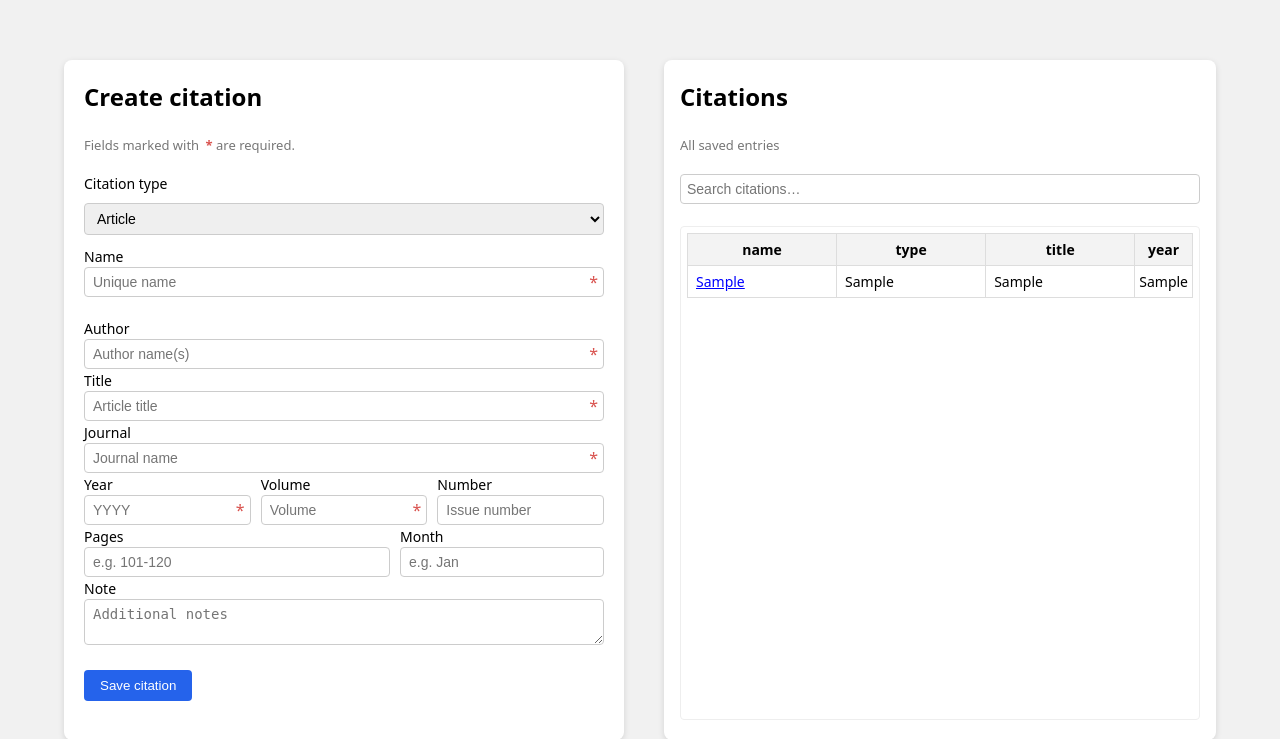
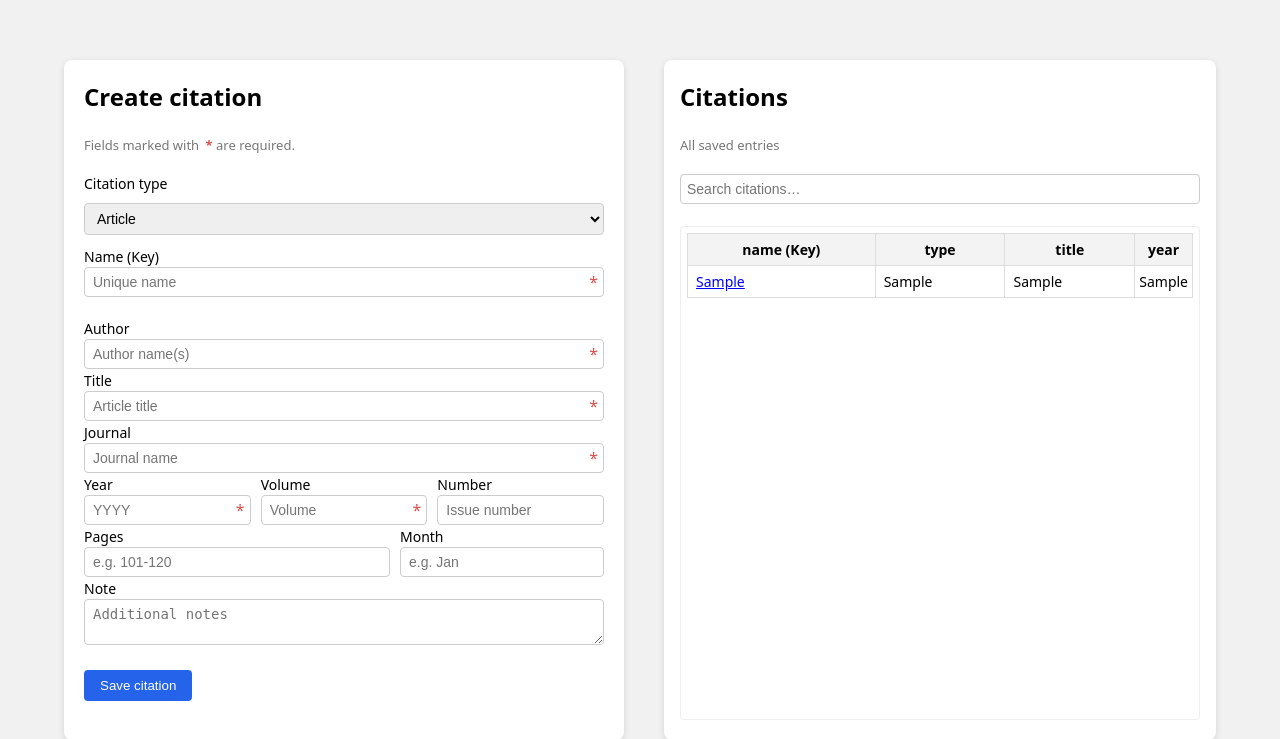
Before and after one commit to tiinasor/ohtu-miniprojekti, a Flask app: template src/templates/index.html in a window 1280 px wide. Shown: the top 739 px of the page. Run offline with Flask 3, Linux system fonts and the light colour scheme; the template is opened without the code that fills it: most values are stand-ins (such as "Sample title", 1, 10 or a date in 2020).

Commit message:
Add "(Key)" next to the citation name in create/edit forms as well as the table header

```diff
--- a/src/templates/edits/article_edit.html
+++ b/src/templates/edits/article_edit.html
@@ -26,7 +26,7 @@ Edit article - {{ citation.get_field("name") }}
 
         <!-- Name (unique) -->
         <div class="field-row field-large required-field">
-            <label for="citation_name">Name</label>
+            <label for="citation_name">Name (Key)</label>
             <div class="required-wrapper">
                 <input
                     type="text"
--- a/src/templates/edits/book_edit.html
+++ b/src/templates/edits/book_edit.html
@@ -26,7 +26,7 @@ Edit book - {{ citation.get_field("name") }}
 
         <!-- Name (unique) -->
         <div class="field-row field-large required-field">
-            <label for="citation_name">Name</label>
+            <label for="citation_name">Name (Key)</label>
             <div class="required-wrapper">
                 <input
                     type="text"
--- a/src/templates/edits/inproceedings_edit.html
+++ b/src/templates/edits/inproceedings_edit.html
@@ -26,7 +26,7 @@ Edit inproceedings - {{ citation.get_field("name") }}
 
         <!-- Name (unique) -->
         <div class="field-row field-large required-field">
-            <label for="citation_name">Name</label>
+            <label for="citation_name">Name (Key)</label>
             <div class="required-wrapper">
                 <input
                     type="text"
--- a/src/templates/edits/mastersthesis_edit.html
+++ b/src/templates/edits/mastersthesis_edit.html
@@ -26,7 +26,7 @@ Edit Master's Thesis - {{ citation.get_field("name") }}
 
         <!-- Name (unique) -->
         <div class="field-row field-large required-field">
-            <label for="citation_name">Name</label>
+            <label for="citation_name">Name (Key)</label>
             <div class="required-wrapper">
                 <input
                     type="text"
--- a/src/templates/edits/misc_edit.html
+++ b/src/templates/edits/misc_edit.html
@@ -26,7 +26,7 @@ Edit misc - {{ citation.get_field("name") }}
 
         <!-- Name (unique) -->
         <div class="field-row field-large required-field">
-            <label for="citation_name">Name</label>
+            <label for="citation_name">Name (Key)</label>
             <div class="required-wrapper">
                 <input
                     type="text"
--- a/src/templates/edits/phdthesis_edit.html
+++ b/src/templates/edits/phdthesis_edit.html
@@ -24,7 +24,7 @@ Edit PhD thesis - {{ citation.get_field("name") }}
         <input type="hidden" name="citation_type" value="phdthesis">
 
         <div class="field-row field-large required-field">
-            <label for="citation_name">Name</label>
+            <label for="citation_name">Name (Key)</label>
             <div class="required-wrapper">
                 <input
                     type="text"
--- a/src/templates/index.html
+++ b/src/templates/index.html
@@ -33,7 +33,7 @@ Citation database app
         </select>
 
         <div class="field-row field-large required-field">
-            <label for="citation_name">Name</label>
+            <label for="citation_name">Name (Key)</label>
             <div class="required-wrapper">
                 <input type="text" id="citation_name" name="name" placeholder="Unique name" required>
                 <span class="required-star">*</span>
@@ -83,7 +83,7 @@ Citation database app
         <table>
             <thead>
                 <tr>
-                    <th>name</th>
+                    <th>name (Key)</th>
                     <th>type</th>
                     <th>title</th>
                     <th>year</th>
--- a/src/templates/infos/article_info.html
+++ b/src/templates/infos/article_info.html
@@ -6,7 +6,7 @@ Article - {{ citation.get_field("name") }}
 
 {% block body %}
 <div class="panel form-panel">
-    <h2>{{ citation.get_field("name") }}</h2>
+    <h2>{{ citation.get_field("name") }} (Key)</h2>
     <p class="panel-subtitle">Article Citation</p>
 
     <div class="info-fields">
--- a/src/templates/infos/book_info.html
+++ b/src/templates/infos/book_info.html
@@ -6,7 +6,7 @@ Book - {{ citation.get_field("name") }}
 
 {% block body %}
 <div class="panel form-panel">
-    <h2>{{ citation.get_field("name") }}</h2>
+    <h2>{{ citation.get_field("name") }} (Key)</h2>
     <p class="panel-subtitle">Book Citation</p>
 
     <div class="info-fields">
--- a/src/templates/infos/inproceedings_info.html
+++ b/src/templates/infos/inproceedings_info.html
@@ -6,7 +6,7 @@ Inproceedings - {{ citation.get_field("name") }}
 
 {% block body %}
 <div class="panel form-panel">
-    <h2>{{ citation.get_field("name") }}</h2>
+    <h2>{{ citation.get_field("name") }} (Key)</h2>
     <p class="panel-subtitle">Inproceedings Citation</p>
 
     <div class="info-fields">
--- a/src/templates/infos/mastersthesis_info.html
+++ b/src/templates/infos/mastersthesis_info.html
@@ -6,7 +6,7 @@ Master's Thesis - {{ citation.get_field("name") }}
 
 {% block body %}
 <div class="panel form-panel">
-    <h2>{{ citation.get_field("name") }}</h2>
+    <h2>{{ citation.get_field("name") }} (Key)</h2>
     <p class="panel-subtitle">Master's Thesis Citation</p>
 
     <div class="info-fields">
--- a/src/templates/infos/misc_info.html
+++ b/src/templates/infos/misc_info.html
@@ -6,7 +6,7 @@ Misc - {{ citation.get_field("name") }}
 
 {% block body %}
 <div class="panel form-panel">
-    <h2>{{ citation.get_field("name") }}</h2>
+    <h2>{{ citation.get_field("name") }} (Key)</h2>
     <p class="panel-subtitle">Miscellaneous Citation</p>
 
     <div class="info-fields">
--- a/src/templates/infos/phdthesis_info.html
+++ b/src/templates/infos/phdthesis_info.html
@@ -6,7 +6,7 @@ PhD Thesis - {{ citation.get_field("name") }}
 
 {% block body %}
 <div class="panel form-panel">
-    <h2>{{ citation.get_field("name") }}</h2>
+    <h2>{{ citation.get_field("name") }} (Key)</h2>
     <p class="panel-subtitle">PhD Thesis Citation</p>
 
     <div class="info-fields">
```
